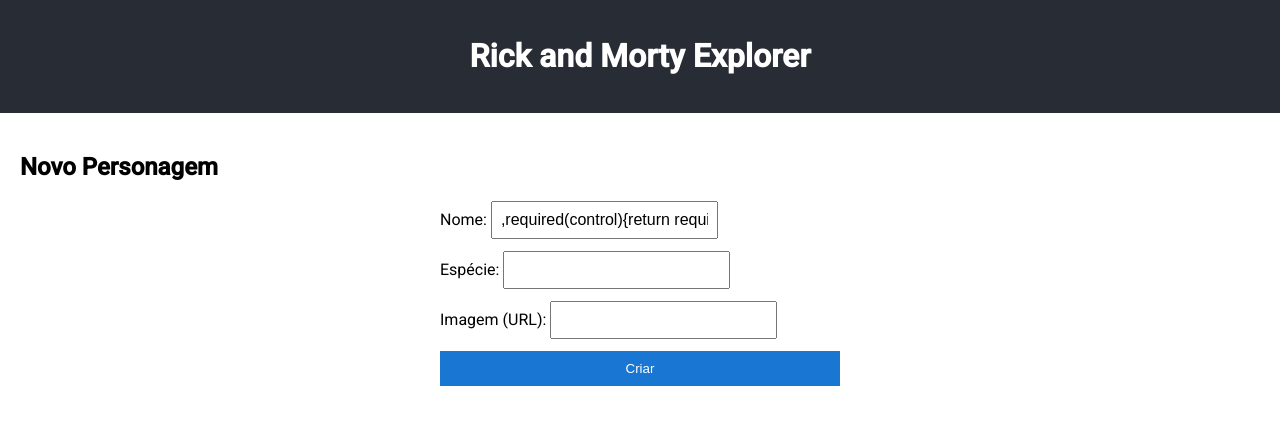
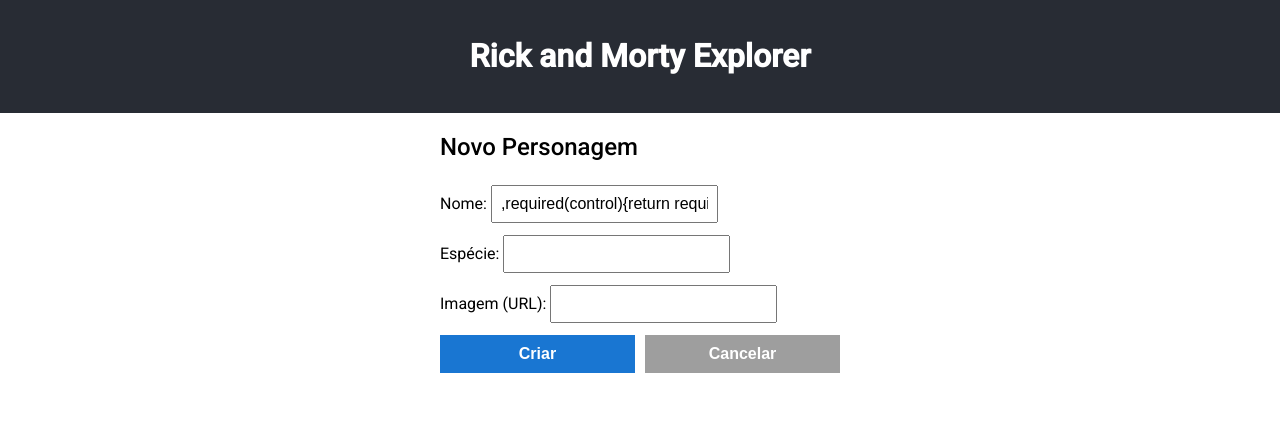
Before and after one commit to LindineuDuran/rick-and-morty-app, an Angular app: page /new in a window 1280 px wide. Shown: the top 424 px of the page. Built offline with nearby package versions, Linux system fonts and the light colour scheme.

Commit message:
Melhorias no Form do Card
- Criada uma simulação de salvamento, com retorno à página principal;
- Criado o botão cancelar, que também retorna à página principal;

```diff
--- a/src/app/features/characters/pages/character-form/character-form.component.html
+++ b/src/app/features/characters/pages/character-form/character-form.component.html
@@ -1,6 +1,6 @@
-<h2>{{ isEditMode ? 'Editar Personagem' : 'Novo Personagem' }}</h2>
+<form [formGroup]="form" (ngSubmit)="onSubmit()" class="form">
+  <h2>{{ isEditMode ? 'Editar Personagem' : 'Novo Personagem' }}</h2>
 
-<form [formGroup]="form" (ngSubmit)="onSubmit()" class="form">
   <label>
     Nome:
     <input formControlName="name" />
@@ -16,7 +16,10 @@
     <input formControlName="image" />
   </label>
 
-  <button type="submit" [disabled]="form.invalid">
-    {{ isEditMode ? 'Salvar Alterações' : 'Criar' }}
-  </button>
+  <div class="button-group">
+    <button type="submit" [disabled]="form.invalid">
+      {{ isEditMode ? 'Salvar Alterações' : 'Criar' }}
+    </button>
+    <button type="button" class="cancel-button" (click)="onCancel()">Cancelar</button>
+  </div>
 </form>
--- a/src/app/features/characters/pages/character-form/character-form.component.scss
+++ b/src/app/features/characters/pages/character-form/character-form.component.scss
@@ -6,19 +6,39 @@
   gap: 12px;
 }
 
+h2 {
+  margin: 0 0 12px 0;
+  text-align: left;
+  font-size: 24px;
+  font-weight: 500;
+}
+
 input {
   padding: 8px;
   font-size: 16px;
 }
 
+.button-group {
+  display: flex;
+  gap: 10px;
+}
+
 button {
+  flex: 1;
   padding: 10px;
   background-color: #1976d2;
   color: white;
   border: none;
   cursor: pointer;
+  font-weight: bold;
+  font-size: 16px;
+}
+
+.cancel-button {
+  background-color: #9e9e9e;
 }
 
 button:disabled {
   background-color: #ccc;
+  cursor: not-allowed;
 }
--- a/src/app/features/characters/pages/character-form/character-form.component.ts
+++ b/src/app/features/characters/pages/character-form/character-form.component.ts
@@ -27,7 +27,6 @@
   ngOnInit(): void {
     this.characterId = Number(this.route.snapshot.paramMap.get('id'));
     this.isEditMode = !!this.characterId;
-
 
     this.form = this.fb.group({
       name: ['', Validators.required],
@@ -81,7 +80,27 @@
 
   onSubmit() {
     if (this.form.valid) {
-      console.log(this.isEditMode ? 'Editando personagem:' : 'Criando personagem:', this.form.value);
+      const payload = this.form.value;
+
+      if (this.isEditMode) {
+        // Simula edição
+        console.log('🛠 Editando personagem:', payload);
+      } else {
+        // Simula criação
+        console.log('✨ Criando novo personagem:', payload);
+      }
+
+      // Simula navegação após salvar
+      setTimeout(() => {
+        alert(this.isEditMode ? 'Personagem atualizado com sucesso!' : 'Personagem criado com sucesso!');
+        this.router.navigate(['/characters']);
+      }, 500);
+    } else {
+      alert('Formulário inválido!');
     }
   }
+
+  onCancel() {
+  this.router.navigate(['/characters']);
 }
+}
```
